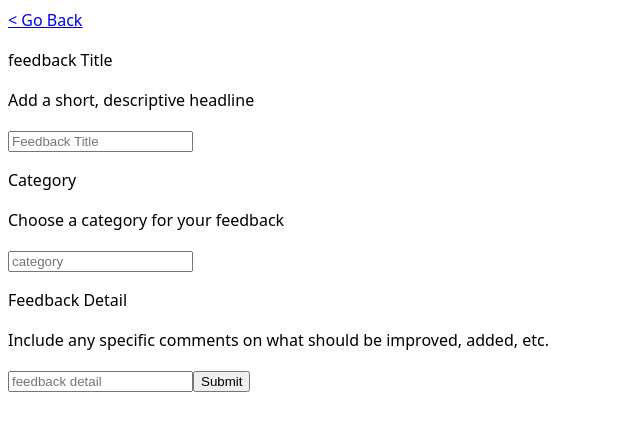
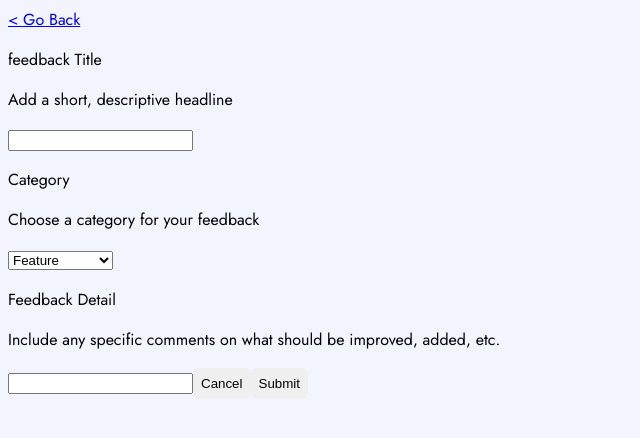
Before and after one commit to broscoe/product-feedback-app, a React (Vite) app in the folder client/: page /NewFeedback in a window 1280 px wide. Shown: the top 438 px of the page, without its empty margins (0-640 px from the left). Built offline with nearby package versions, Linux system fonts and the light colour scheme; no server answers.

Commit message:
added css

```diff
--- a/client/src/components/SuggestionCard.jsx
+++ b/client/src/components/SuggestionCard.jsx
@@ -4,9 +4,9 @@ import React from 'react';
 export default function
 SuggestionCard({ suggestion, children }) {
     return (
-    <div className = "card">
+    <div className = "suggestionCard">
         <h3>{suggestion.feedback_title}</h3>
         <p>{suggestion.feedback_detail}</p>
-        <button>{suggestion.category}</button>
+        <button className="cardCategoryButton">{suggestion.category}</button>
     </div>
 )}
--- a/client/src/index.css
+++ b/client/src/index.css
@@ -1,5 +1,7 @@
+@import url('https://fonts.googleapis.com/css2?family=DM+Sans:ital,opsz,wght@0,9..40,100..1000;1,9..40,100..1000&family=Jost:ital,wght@0,100..900;1,100..900&display=swap');
+
 :root {
-  font-family: system-ui, Avenir, Helvetica, Arial, sans-serif;
+  font-family: jost, system-ui, Avenir, Helvetica, Arial, sans-serif;
   line-height: 1.5;
   font-weight: 400;
 
@@ -8,3 +10,63 @@
   -webkit-font-smoothing: antialiased;
   -moz-osx-font-smoothing: grayscale;
 }
+
+body {
+  background-color: #F2F4FF;
+}
+
+button {
+  border-radius: 6px;
+  border-style: none;
+  padding: .5rem;
+}
+
+.logo {
+  background-image: url("./assets/suggestions/mobile/background-header.png");
+}
+
+.suggestionsHeader {
+  background-color: #373f68;
+  display: flex;
+  flex-direction: row;
+}
+
+.addFeedback {
+  background-color: #AD1FEA;
+  color:#FFFFFF;
+  align-self: flex-end;
+}
+
+.filterContainer {
+  background-color: #FFFFFF;
+}
+
+.suggestionsContainer {
+  max-width: 400px;
+  margin: 2rem auto;
+}
+.suggestionCard {
+  background-color: #FFFFFF;
+  padding: 2rem;
+  margin: 1rem;
+  border-radius: 6px;
+}
+
+.cardCategoryButton {
+  background-color: #F2F4FF;
+  color: #4661E6;
+}
+
+/* @media (min-width:480px)  {
+  .logo {
+    background-image: url("./assets/suggestions/tablet/background-header.png");
+  }
+
+}
+
+@media (min-width:1025px) {
+  .logo {
+    background-image: url("./assets/suggestions/desktop/background-header.png");
+  }
+
+} */
--- a/client/src/pages/Home.jsx
+++ b/client/src/pages/Home.jsx
@@ -8,16 +8,19 @@ export default function Home({ suggestions }) {
 
     return (
         <>
-            <div>
+            <div className="logo">
                 <h1>My Company</h1>
                 <h2>Feedback Board</h2>
             </div>
 
-            <div><Link to="/NewFeedback">
-                <button > Add feedback</button>
-            </Link></div>
+            <div className="suggestionsHeader">
+                <p># Suggestions</p>
+                <Link to="/NewFeedback">
+                    <button className="addFeedback">+ Add feedback</button>
+                </Link>
+            </div>
 
-            <div className="filter-container">
+            <div className="filterContainer">
                 {/* filter stuff */}
                 <button>ALL</button>
                 <button>UI</button>
@@ -27,7 +30,7 @@ export default function Home({ suggestions }) {
                 <button>Feature</button>
             </div>
 
-            <div className="suggestion-container">
+            <div className="suggestionsContainer">
                 {/* cards */}
                 {suggestions && suggestions.length > 0 ?
                     (suggestions.map((suggestion, index) => {
@@ -38,9 +41,12 @@ export default function Home({ suggestions }) {
                         <h2>There is no feedback yet.</h2>
                         <img src={illustrationEmpty} alt="image for empty suggestion area" />
                         <p>Got a suggestion? Found a bug that needs to be squashed?
-                             <br />
-                             We love hearing about new ideas to improve our app.
+                            <br />
+                            We love hearing about new ideas to improve our app.
                         </p>
+                        <Link to="/NewFeedback">
+                            <button className="addFeedback">+ Add feedback</button>
+                        </Link>
                     </>
                 }
             </div>
--- a/client/src/pages/NewFeedback.jsx
+++ b/client/src/pages/NewFeedback.jsx
@@ -1,6 +1,6 @@
 import React from 'react';
 import { useState, useEffect } from 'react';
-import { Routes, Route, Link } from 'react-router-dom';
+import { Link } from 'react-router-dom';
 
 export default function NewFeedback() {
 
@@ -20,15 +20,12 @@ export default function NewFeedback() {
   const handleSubmit = (e) => {
 
     e.preventDefault();
-    addNewSuggestion();
-    let dataObj = formData;
-    // console.log(dataObj);
-    // console.log(JSON.stringify(formData))
 
     //----send dataObj to backend----
+     addNewSuggestion()
 
     //----checks the data that is going to be sent to api----
-    console.log(formData, "in submit")
+    //console.log(formData, "in submit")
 
     // Reset the form
     setFormData({ feedback_title: '', category: '', feedback_detail: '' });
@@ -53,7 +50,7 @@ export default function NewFeedback() {
   return (
 
     <>
-      <Link to="/"> {`< Go Back`}</Link>
+      <Link to="/" className="goBack"> {`< Go Back`}</Link>
 
       <form onSubmit={handleSubmit}>
 
@@ -63,7 +60,6 @@ export default function NewFeedback() {
         </label>
 
         <input
-          placeholder="Feedback Title"
           type="text"
           name="feedback_title"
           id="feedback_title"
@@ -76,22 +72,28 @@ export default function NewFeedback() {
           <p>Choose a category for your feedback</p>
         </label>
 
-        <input
+        <select
           placeholder="category"
           type="category"
           name="category"
           id="category"
+          //defaultValue="FEATURE"
           value={formData.category}
           onChange={handleChange}
-        />
+        >
+          <option value="FEATURE">Feature</option>
+          <option value="UI">UI</option>
+          <option value="UX">UX</option>
+          <option value="ENHANCEMENTS">Enhancement</option>
+          <option value="BUG">Bug</option>
+        </select>
 
-        <label htmlFor="feedback detail">
+        <label htmlFor="feedback_detail">
           <p>Feedback Detail</p>
           <p>Include any specific comments on what should be improved, added, etc.</p>
         </label>
 
         <input
-          placeholder="feedback detail"
           type="text"
           name="feedback_detail"
           id="feedback_detail"
@@ -99,6 +101,7 @@ export default function NewFeedback() {
           onChange={handleChange}
         />
 
+        <button type="reset">Cancel</button>
         <button type="submit">Submit</button>
 
       </form>
```
